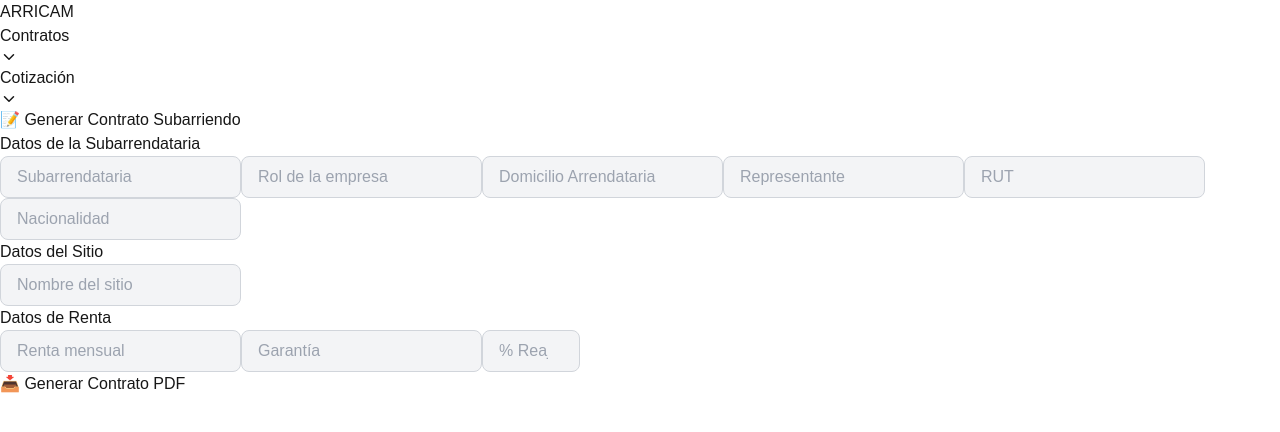
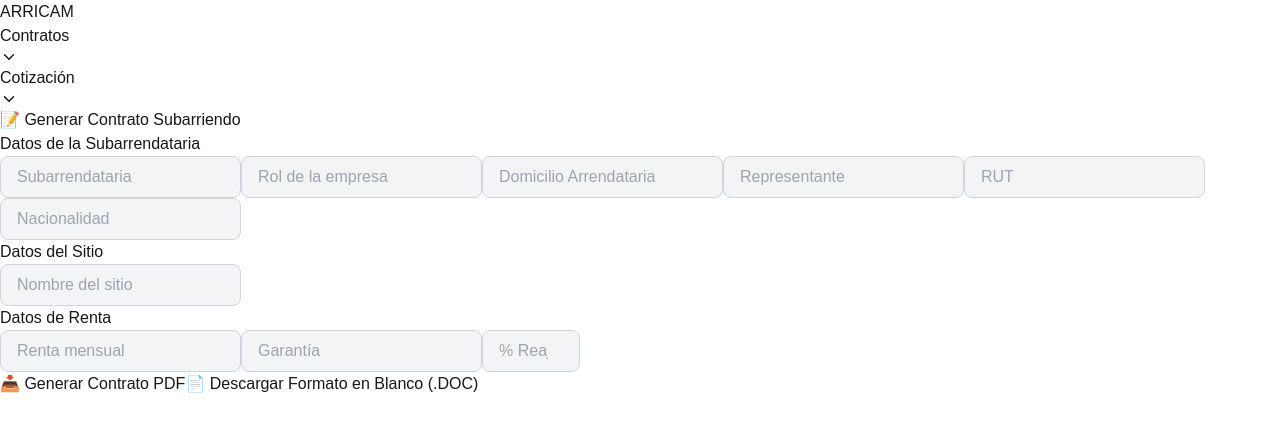
Before and after one commit to Joaquinnl22/cot_arricam, a Next.js app: page /contratos in a window 1280 px wide. Shown: the top 432 px of the page. Built offline with nearby package versions, Linux system fonts and the light colour scheme.

Commit message:
feat: add new teamplete

```diff
--- a/src/app/contratos/page.js
+++ b/src/app/contratos/page.js
@@ -77,6 +77,26 @@
       currency: "CLP",
       minimumFractionDigits: 0,
     }).format(Number(value) || 0);
+  const handleDownloadDocx = async () => {
+    try {
+      const res = await fetch(
+        "https://arricam-pdf-service.onrender.com/api/plantilla-subarriendo"
+      );
+
+      if (!res.ok) throw new Error("No se pudo descargar el formato en blanco");
+
+      const blob = await res.blob();
+      const url = URL.createObjectURL(blob);
+      const a = document.createElement("a");
+      a.href = url;
+      a.download = "formato-subarrendamiento.doc";
+      a.click();
+      a.remove();
+      URL.revokeObjectURL(url);
+    } catch (err) {
+      alert("❌ Error al descargar formato: " + err.message);
+    }
+  };
 
   return (
     <>
@@ -186,13 +206,20 @@
             </div>
           </div>
 
-          <div className="flex justify-end">
+          <div className="flex flex-col md:flex-row justify-end gap-4 mt-8">
             <Button
               onClick={handleDownloadPDF}
               disabled={isDownloading}
-              className="bg-yellow-600 hover:bg-yellow-700 disabled:opacity-50"
+              className="bg-yellow-600 hover:bg-yellow-700 disabled:opacity-50 w-full md:w-auto"
             >
               {isDownloading ? "Generando..." : "📥 Generar Contrato PDF"}
+            </Button>
+
+            <Button
+              onClick={handleDownloadDocx}
+              className="bg-white text-yellow-700 border border-yellow-600 hover:bg-yellow-50 w-full md:w-auto"
+            >
+              📄 Descargar Formato en Blanco (.DOC)
             </Button>
           </div>
         </div>
```
Also changed, not shown: src/app/cotizacion/page.js (+5 -2 lines).
